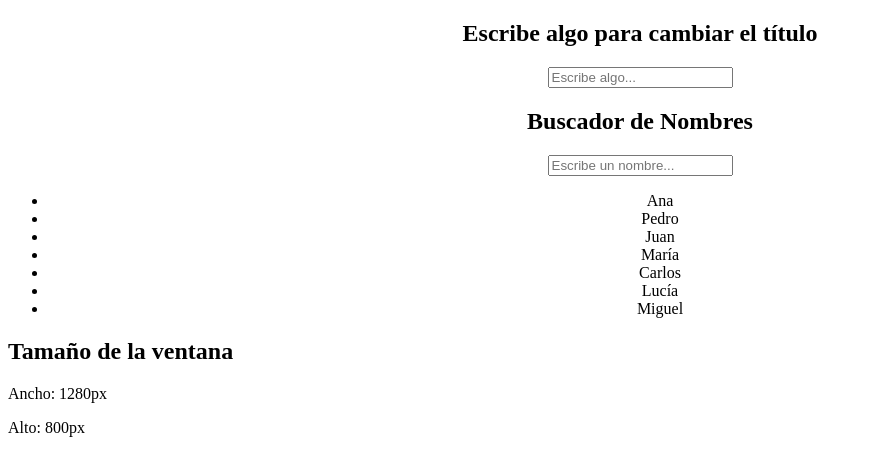
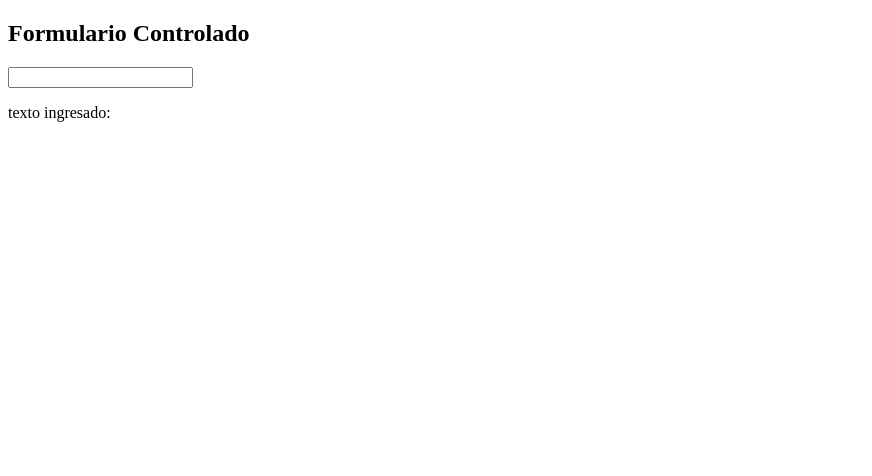
Before and after one commit to EsneiderCdD/React, a React (Vite) app: page / in a window 1280 px wide. Shown: the top 476 px of the page, without its empty margins (0-872 px from the left). Built offline with nearby package versions, Linux system fonts and the light colour scheme.

Commit message:
Formulario

```diff
--- a/src/App.jsx
+++ b/src/App.jsx
@@ -1,7 +1,5 @@
 import './App.css'
-import BuscadorNombres from './components/useEffect/buscadorNombres'
-import CambiarTitulo from './components/useEffect/cambiarTitulo'
-import DetectarTamañoVentana from './components/useEffect/DetectarTamañoVentana'
+import Formulario from './components/Formularios/Formulario'
 
 function App() {
 
@@ -9,12 +7,7 @@ function App() {
   return (
     <>
 
-    <CambiarTitulo />
-
-    <BuscadorNombres />
-
-    <DetectarTamañoVentana />
-
+    <Formulario />
 
 
 
--- /dev/null
+++ b/src/components/Formularios/Formulario.jsx
@@ -0,0 +1,18 @@
+import { useState } from "react";
+function Formulario() {
+
+    const [texto, setTexto] = useState ("");
+    return (
+        <div>
+            <h2>
+                Formulario Controlado
+            </h2>
+            <input type="text"
+                value={texto}
+                onChange={(e) => setTexto(e.target.value)}
+            />
+            <p>texto ingresado: {texto}</p>
+        </div>
+    )
+}
+export default Formulario
```
